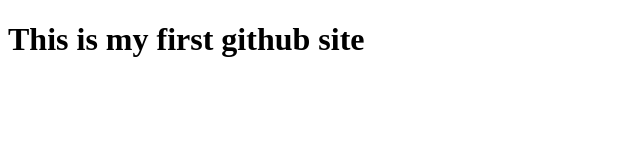
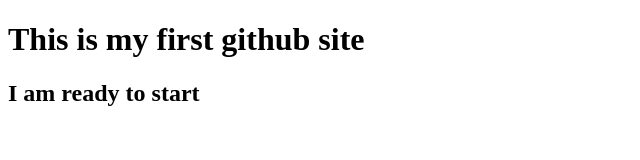
Before and after one commit to odavila85/coursera-web, a plain HTML site: page site-1/index.html in a window 1280 px wide. Shown: the whole page, without its empty margins (0-640 px from the left). Drawn offline with Linux system fonts and the light colour scheme; files that its build step writes are made by us from their sources; files whose address does not match are found by name.

Commit message:
A small addtion to the first page

```diff
--- a/site-1/index.html
+++ b/site-1/index.html
@@ -11,6 +11,7 @@
 <body>
     <div>
         <h1>This is my first github site</h1>
+        <h2>I am ready to start</h2>
     </div>
 </body>
 </html>
```
